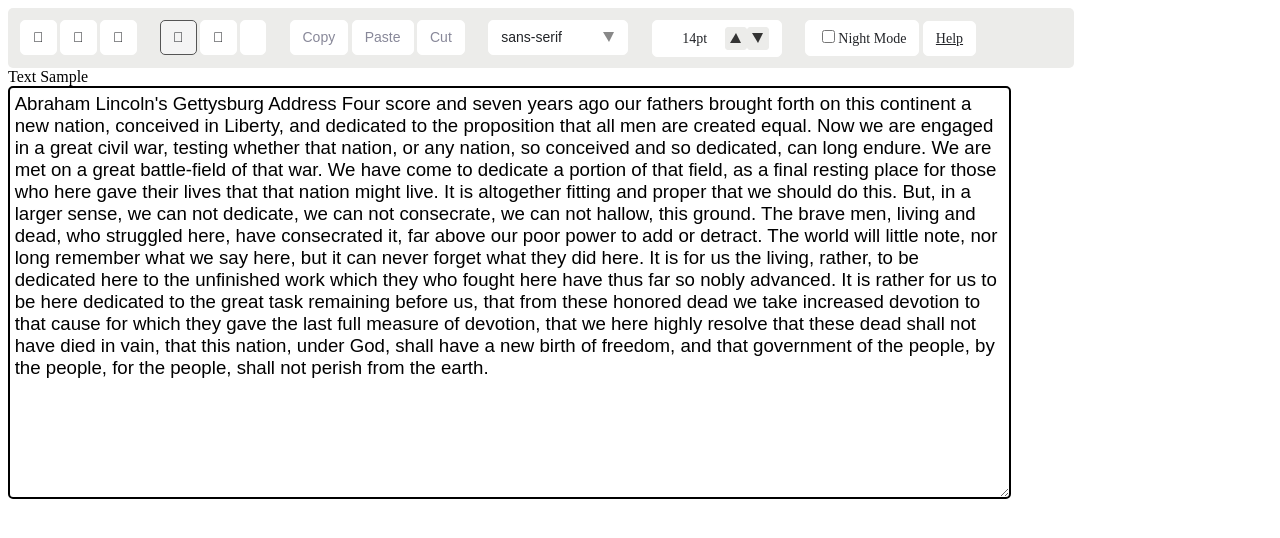
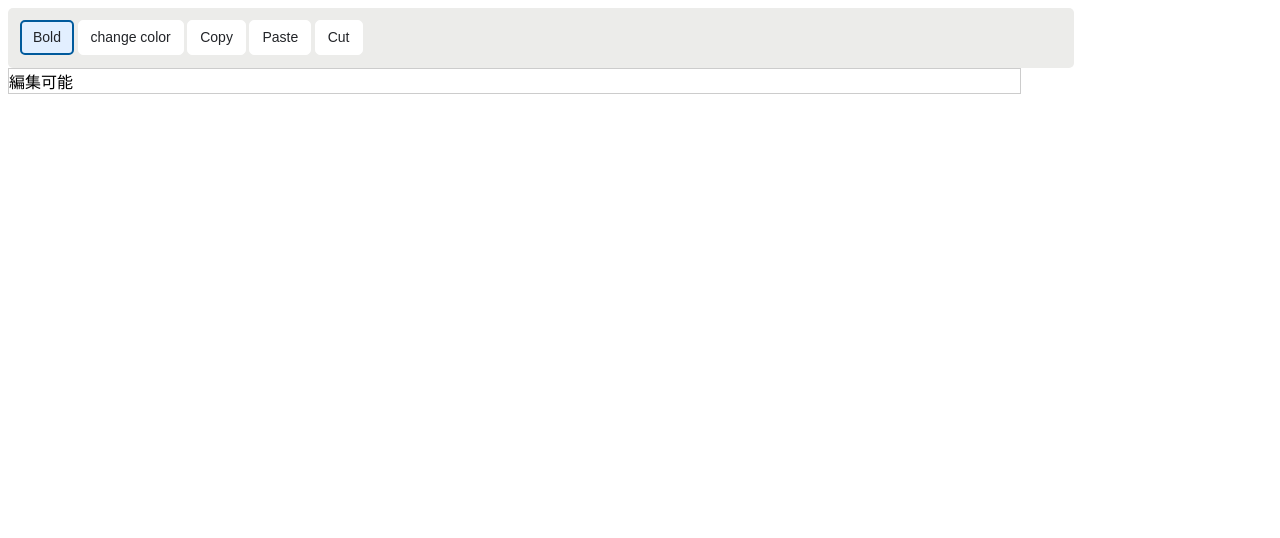
Before and after one commit to Penpen7/waiaria-toolbar, a React (Create React App) app: page / in a window 1280 px wide. Shown: the top 538 px of the page. Built offline with nearby package versions, Linux system fonts and the light colour scheme.

Commit message:
とりあえずコミット

```diff
--- a/src/components/TextArea.tsx
+++ b/src/components/TextArea.tsx
@@ -1,20 +1,8 @@
+import "../index.css"
 export default function TextArea() {
   return <>
-    <label htmlFor="textarea1" className="hidden">
-      Text Sample
-    </label>
-    <br />
-    <textarea id="textarea1"
-      rows={20}
-      cols={80}
-      style={{fontFamily: "sans-serif"} as React.CSSProperties}>
-      Abraham Lincoln's Gettysburg Address
-
-      Four score and seven years ago our fathers brought forth on this continent a new nation, conceived in Liberty, and dedicated to the proposition that all men are created equal.
-
-      Now we are engaged in a great civil war, testing whether that nation, or any nation, so conceived and so dedicated, can long endure. We are met on a great battle-field of that war. We have come to dedicate a portion of that field, as a final resting place for those who here gave their lives that that nation might live. It is altogether fitting and proper that we should do this.
-
-      But, in a larger sense, we can not dedicate, we can not consecrate, we can not hallow, this ground. The brave men, living and dead, who struggled here, have consecrated it, far above our poor power to add or detract. The world will little note, nor long remember what we say here, but it can never forget what they did here. It is for us the living, rather, to be dedicated here to the unfinished work which they who fought here have thus far so nobly advanced. It is rather for us to be here dedicated to the great task remaining before us, that from these honored dead we take increased devotion to that cause for which they gave the last full measure of devotion, that we here highly resolve that these dead shall not have died in vain, that this nation, under God, shall have a new birth of freedom, and that government of the people, by the people, for the people, shall not perish from the earth.
-    </textarea>
+    <div id="editor" contentEditable={true}>
+      編集可能
+    </div>
   </>
 }
--- a/src/components/ToolBar.tsx
+++ b/src/components/ToolBar.tsx
@@ -1,112 +1,62 @@
 import FontMenu from "./FontMenu"
 import FontSize from "./FontSize"
+import {useRef, RefObject, useState, createRef, useEffect} from "react"
 export default function ToolBar() {
+  const [lastFocusedButtonIndex, setLastFocusedButtonIndex] = useState(0)
+  const [IsToolBarFocused, setIsToolBarFocused] = useState(false)
+  const buttons = [
+    {
+      name: "Bold",
+      onClick: () => {document.execCommand("bold")}
+    },
+    {
+      name: "change color",
+      onClick: () => {document.execCommand("bold")}
+    },
+    {
+      name: "Copy",
+      onClick: () => {document.execCommand("copy")}
+    },
+    {
+      name: "Paste",
+      onClick: () => {document.execCommand("paste")}
+    },
+    {
+      name: "Cut",
+      onClick: () => {document.execCommand("cut")}
+    }
+  ]
+  const refs = useRef(buttons.map(() => createRef<HTMLButtonElement>()))
+
+  useEffect(() => {
+    refs.current[lastFocusedButtonIndex].current?.focus()
+  }, [lastFocusedButtonIndex, IsToolBarFocused])
+
   return <div className="format"
     role="toolbar"
     aria-label="Text Formatting"
-    aria-controls="textarea1">
+    aria-controls="textarea1"
+    tabIndex={0} onFocus={() => {refs.current[lastFocusedButtonIndex].current?.focus()}} onKeyDown={(e) => {
+      switch (e.keyCode) {
+        case 36:
+          setLastFocusedButtonIndex(0)
+          break
+        case 37:
+          setLastFocusedButtonIndex(Math.max(lastFocusedButtonIndex - 1, 0))
+          break
+        case 39:
+          setLastFocusedButtonIndex(Math.min(lastFocusedButtonIndex + 1, buttons.length - 1))
+      }
+    }}>
+
     <div className="group characteristics">
-      <button type="button"
-        className="item bold popup"
-        aria-pressed="false"
-        value="bold"
-        tabIndex={0}>
-        <span className="fas fa-bold" aria-hidden="true"></span>
-        <span className="popup-label">
-          Bold
-        </span>
-      </button>
-      <button type="button"
-        className="item italic popup"
-        aria-pressed="false"
-        value="italic"
-        tabIndex={-1}>
-        <span className="fas fa-italic" aria-hidden="true"></span>
-        <span className="popup-label">
-          Italic
-        </span>
-      </button>
-      <button type="button"
-        className="item underline popup"
-        aria-pressed="false"
-        value="underline"
-        tabIndex={-1}>
-        <span className="fas fa-underline" aria-hidden="true"></span>
-        <span className="popup-label">
-          Underline
-        </span>
-      </button>
-    </div>
-    <div className="group"
-      role="radiogroup"
-      aria-label="Text Alignment">
-      <button type="button"
-        role="radio"
-        className="item align-left popup"
-        aria-checked="true"
-        tabIndex={-1}>
-        <span className="fas fa-align-left" aria-hidden="true"></span>
-        <span className="popup-label">
-          Text Align Left
-        </span>
-      </button>
-      <button type="button"
-        role="radio"
-        className="item align-center popup"
-        aria-checked="false"
-        tabIndex={-1}>
-        <span className="fas fa-align-center" aria-hidden="true"></span>
-        <span className="popup-label">
-          Text Align Center
-        </span>
-      </button>
-      <button type="button"
-        role="radio"
-        className="item align-right popup"
-        aria-checked="false"
-        tabIndex={-1}>
-        <span className="fas fa-align-right" aria-hidden="true"></span>
-        <span className="popup-label">
-          Text Align Right
-        </span>
-      </button>
-    </div>
-    <div className="group">
-      <button type="button"
-        className="item copy"
-        aria-disabled="true"
-        tabIndex={-1}>
-        Copy
-      </button>
-      <button type="button"
-        className="item paste"
-        aria-disabled="true"
-        tabIndex={-1}>
-        Paste
-      </button>
-      <button type="button"
-        className="item cut"
-        aria-disabled="true"
-        tabIndex={-1}>
-        Cut
-      </button>
-    </div>
-    <FontMenu />
-    <FontSize />
-    <div className="group">
-      <label className="input">
-        <input id="checkbox"
-          className="item nightmode"
-          type="checkbox"
-          tabIndex={-1} />
-        Night Mode
-      </label>
-      <a id="link"
-        className="item link"
-        href="help.html"
-        tabIndex={-1}>
-        Help
-      </a>
+      {
+        buttons.map((v, i) => {
+          return <>
+            <button type="button" value={v.name} onClick={() => {v.onClick()}} tabIndex={-1} ref={refs.current[i]}>{v.name}</button>
+          </>
+        })
+      }
     </div>
   </div>
 }
--- /dev/null
+++ b/src/index.css
@@ -0,0 +1,5 @@
+#editor {
+  width: 80%;
+  height: 90%;
+  border: solid 1px #ccc;
+}
```
